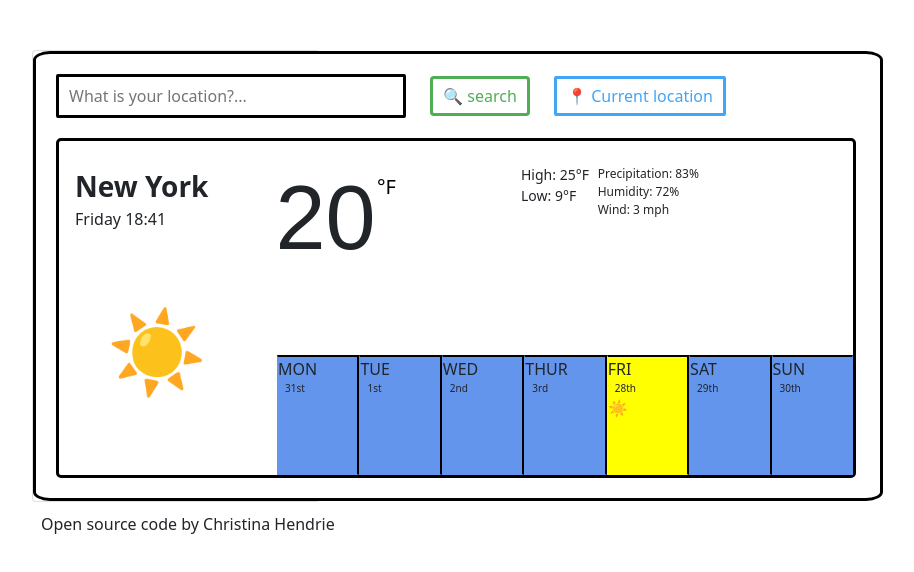
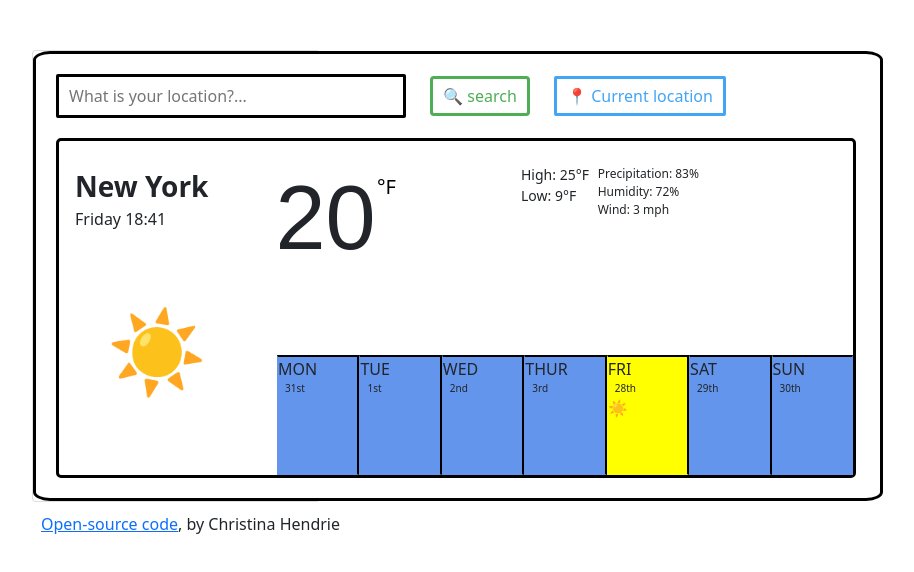
Before and after one commit to Chendrie98/SheCodesWeatherApp, a plain HTML site: page index.html in a window 1280 px wide. Shown: the whole page, without its empty margins (5-919 px from the left). Drawn offline with nearby package versions, Linux system fonts and the light colour scheme; no server answers.

Commit message:
linked my code correctly

```diff
--- a/index.html
+++ b/index.html
@@ -96,7 +96,7 @@
         </div>
       </div>
     </div>
-    <span class="myCode"> Open source code by Christina Hendrie </span>
+    <span class="myCode"><a href="https://github.com/Chendrie98/SheCodesWeatherApp" target="_blank"> Open-source code</a>, by Christina Hendrie </span>
     <script src="script.js"></script>
   </body>
 </html>
```
